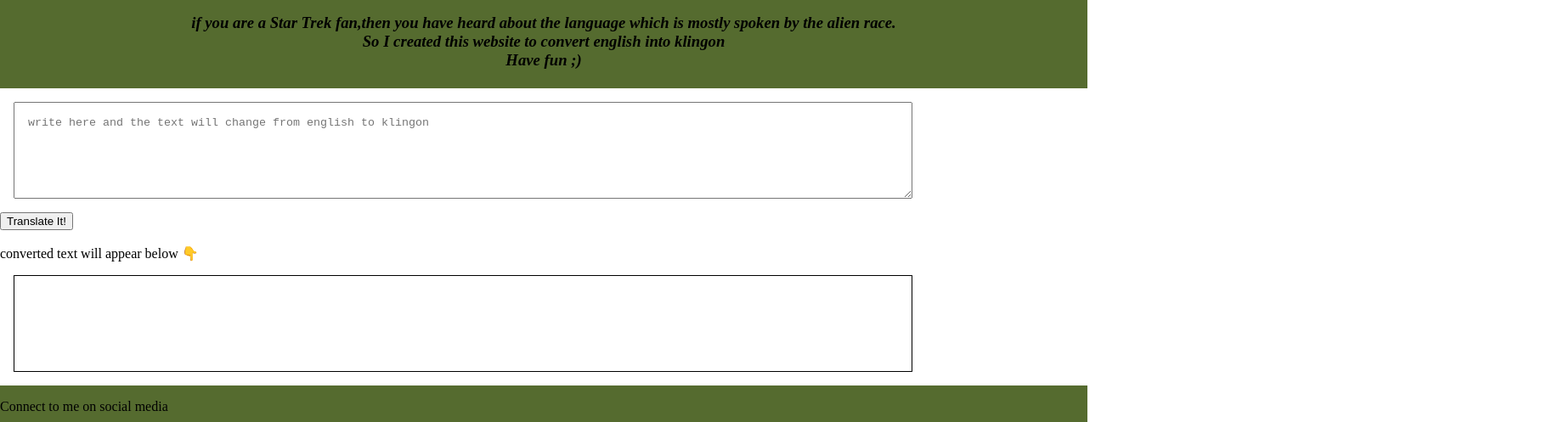
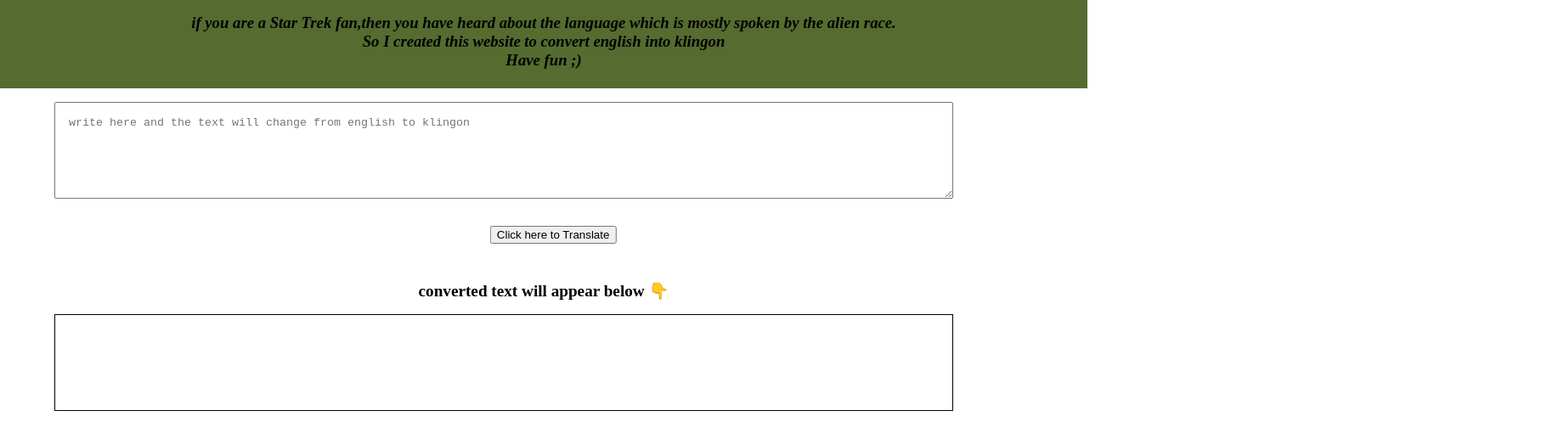
Before and after one commit to Mishra-Swapnil21/klingonTalkSheldon, a plain HTML site: page index.html in a window 1280 px wide. Shown: the part 105-602 px from the top of the page at 85% size, 1841 px wide, since content can reach past the window. Drawn offline with Linux system fonts and the light colour scheme.

Commit message:
button adjusted,icons added

```diff
--- a/index.html
+++ b/index.html
@@ -6,6 +6,7 @@
     <meta name="viewport" content="width=device-width, initial-scale=1.0">
     <title>Klingon converter</title>
     <link rel="stylesheet" href="style.css">
+    <link rel="stylesheet" href="https://cdnjs.cloudflare.com/ajax/libs/font-awesome/4.7.0/css/font-awesome.min.css">
 
 </head>
 <body>
@@ -17,19 +18,20 @@
     </h3>
 </nav>
     <textarea placeholder="write here and the text will change from english to klingon" id="input"></textarea>
-    <button id="btn-translate">Translate It!</button>
-
+     <div class="vertical-center">
+    <button id="btn-translate">Click here to Translate</button>
+    </div>
     <br>
     <br>
-    <div>converted text will appear below 👇</div>
+    <div id="output-header">converted text will appear below 👇</div>
     <div id="output"></div>
 
     <footer>
         <div class="footer-header">Connect to me on social media</div>
         <ul class= "social link ">
-            <li class="list-item-inline"><a class="link" href="https://github.com/luciferwrath21">Github</li>
-            <li class="list-item-inline"><a class="link" href="https://www.instagram.com/mishra_swapnil.21/">Instagram</li>
-            <li class="list-item-inline"><a class="link" href="https://www.linkedin.com/in/swapnil-mishra-471a701a0/">Linkedin</li>
+            <li class="list-item-inline"><a class="link" href="https://github.com/luciferwrath21" target="_blank"><i style="font-size:24px;padding-right: 0.6rem;" class="fa">&#xf09b;</i>Github</li>
+            <li class="list-item-inline"><a class="link" href="https://www.instagram.com/mishra_swapnil.21/" target="_blank"><i style="font-size:24px; padding-right: 0.4rem;" class="fa">&#xf16d;</i>Instagram</li>
+            <li class="list-item-inline"><a class="link" href="https://www.linkedin.com/in/swapnil-mishra-471a701a0/" target="_blank"><i style="font-size:24px; padding-right: 0.5rem;" class="fa">&#xf08c;</i>Linkedin</li>
         </ul>
     </footer>
 
--- a/style.css
+++ b/style.css
@@ -6,15 +6,21 @@ textarea {
     width: 80%;
     height:10vh;
     display:block;
-    margin: 1rem;
     padding: 1rem;
+    margin-top: 1rem;
+    margin-left: 4rem;
+    margin-bottom: 2rem;
+    margin-right: 4rem;
 }
 
 #output{
     border: 1px solid black;
     height: 10vh;
     width: 80%;
-    margin: 1rem;
+    margin-top: 1rem;
+    margin-bottom: 1rem;
+    margin-left: 4rem;
+    margin-right: 4rem;
     padding: 1rem;
 }
 
@@ -38,12 +44,21 @@ h3 {
     padding: 0.2rem 0rem;
 }
 
-#list-item-inline {
-    list-style: none;
+.link {
+    list-style-type: none;
     text-decoration: none;
+    margin-right: 0.5rem;
+    text-align: center;
+    color: black;
+    font-weight: bold;
+    font-size: medium;
+    padding-left: 0.2rem;
+}
+
+/**#list-item-inline {
     display: inline;
-    padding-right: 1rem;
-}
+    padding-right: 0.5rem;
+}**/
 
 footer {
     margin: 0px ;
@@ -53,4 +68,25 @@ footer {
     padding-top: 1rem;
 
 
+
 }
+
+.footer-header {
+text-align: center;
+font-weight: bold;
+font-size: larger;
+}
+
+#output-header {
+ text-align: center;
+ font-size: larger;
+ font-weight: bolder;
+ }
+
+ .vertical-center {
+    margin: 0.5rem;
+     position: relative;
+     top: 50%;
+     -ms-transform: translateY(-40%);
+     transform: translateX(45%);
+ }
```
